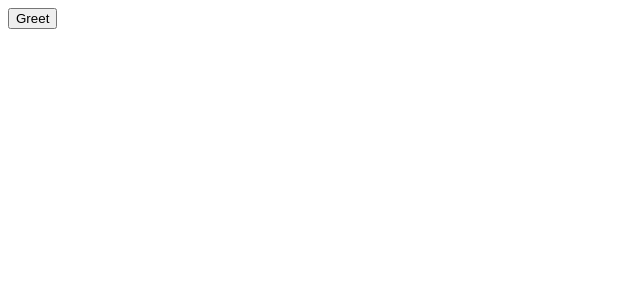
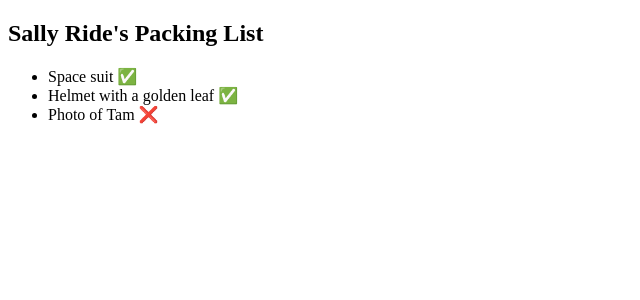
Before and after one commit to NgirfanulMangali/Learn-React, a React (Vite) app: page / in a window 1280 px wide. Shown: the top 300 px of the page, without its empty margins (0-640 px from the left). Built offline with nearby package versions, Linux system fonts and the light colour scheme.

Commit message:
show an icon for incomplete items with ? :

```diff
--- a/src/App.jsx
+++ b/src/App.jsx
@@ -1,16 +1,29 @@
-
-
-export default function FeedbackForm() {
-
-
-  function handleClick() {
-    const name = prompt('What is your name?');
-    alert(`Hello, ${name}!`);
-  }
-
+function Item({ name, isPacked }) {
   return (
-    <button onClick={handleClick}>
-      Greet
-    </button>
+    <li className="item">
+      {name} {isPacked ? '✅' : '❌'}
+    </li>
   );
 }
+
+export default function PackingList() {
+  return (
+    <section>
+      <h1>Sally Ride's Packing List</h1>
+      <ul>
+        <Item
+          isPacked={true}
+          name="Space suit"
+        />
+        <Item
+          isPacked={true}
+          name="Helmet with a golden leaf"
+        />
+        <Item
+          isPacked={false}
+          name="Photo of Tam"
+        />
+      </ul>
+    </section>
+  );
+}
--- a/src/main.jsx
+++ b/src/main.jsx
@@ -1,11 +1,11 @@
 import React from 'react'
 import ReactDOM from 'react-dom/client'
-import FeedbackForm from './App.jsx'
+import PackingList from './App.jsx'
 
 
 ReactDOM.createRoot(document.getElementById('root')).render(
   <React.StrictMode>
-    < FeedbackForm />
+    < PackingList />
 
   </React.StrictMode>,
 )
```
Also changed, not shown: 1 other file (tests, documents, lock files or other folders).
